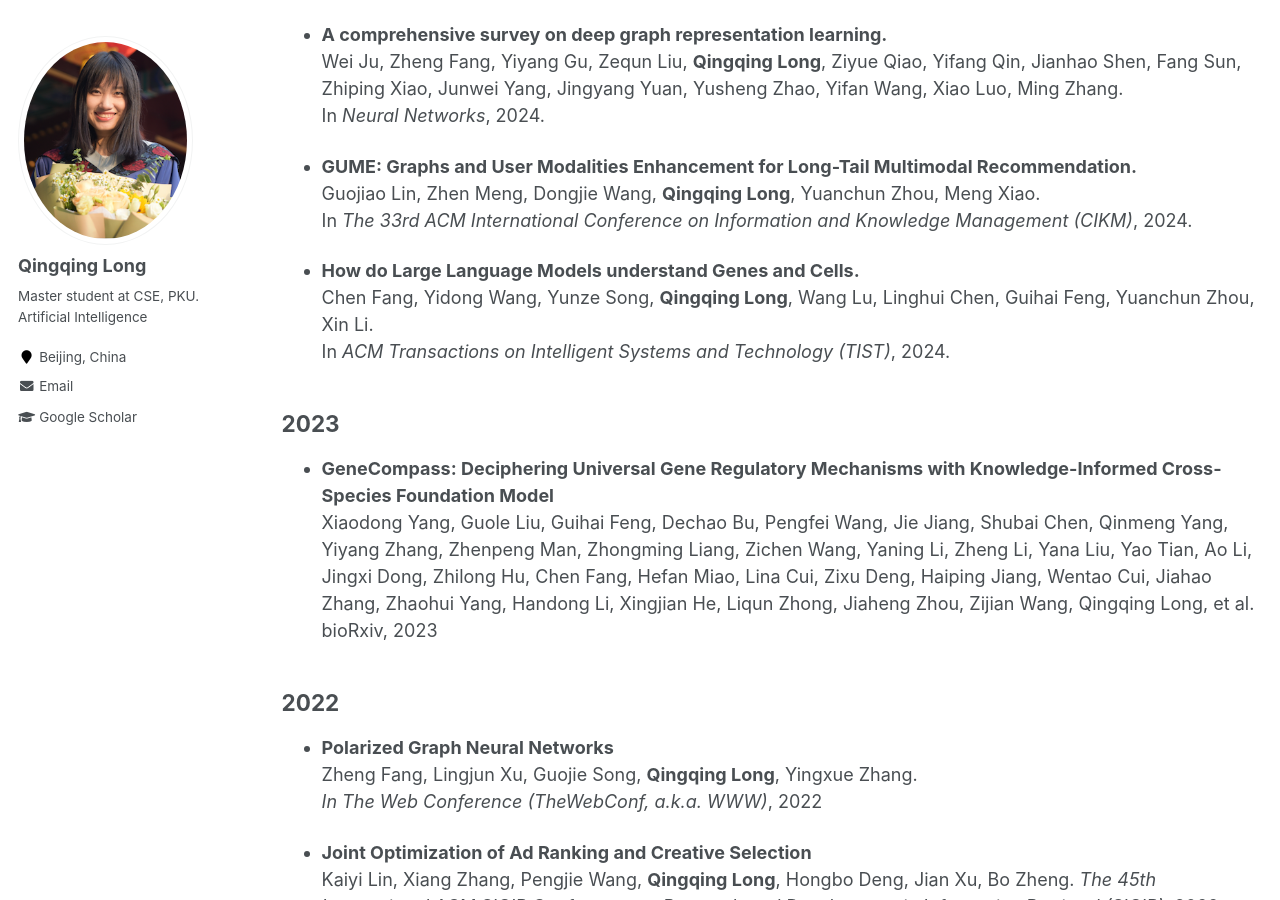
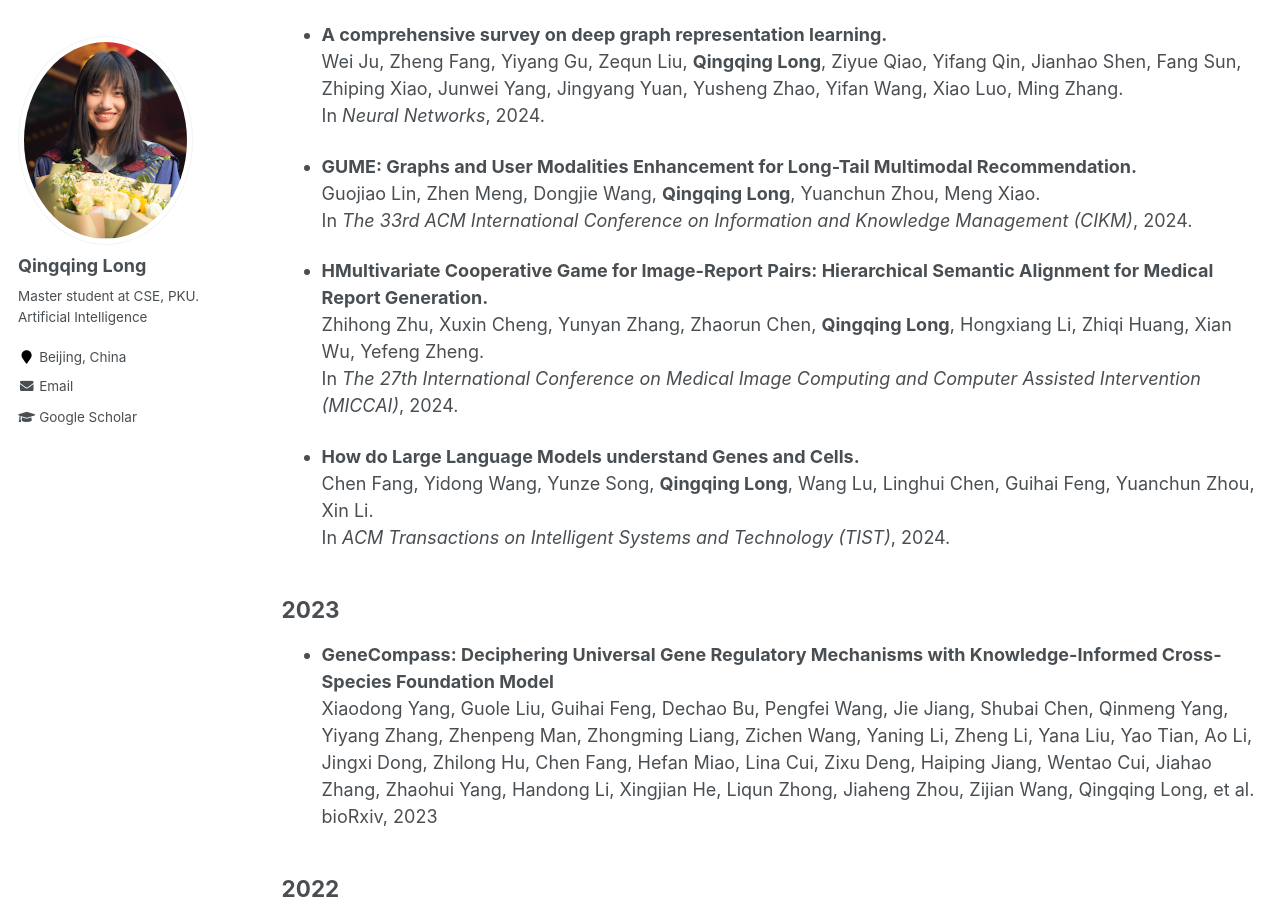
Before and after one commit to YimiAChack/YimiAChack.github.io, a Jekyll site: the page built from _pages/publications.md, in a window 1280 px wide and 900 px high, scrolled down 994 px. Built offline with Jekyll 4.4.1, drawn with Linux system fonts in a browser that asks for light colours.

Commit message:
Update publications.md

```diff
--- a/_pages/publications.md
+++ b/_pages/publications.md
@@ -30,6 +30,9 @@ Wei Ju, Zheng Fang, Yiyang Gu, Zequn Liu, **Qingqing Long**, Ziyue Qiao, Yifang
 
 * **GUME: Graphs and User Modalities Enhancement for Long-Tail Multimodal Recommendation.** <br>
 Guojiao Lin, Zhen Meng, Dongjie Wang, **Qingqing Long**, Yuanchun Zhou, Meng Xiao. <br>In *The 33rd ACM International Conference on Information and Knowledge Management (CIKM)*, 2024.
+
+* **HMultivariate Cooperative Game for Image-Report Pairs: Hierarchical Semantic Alignment for Medical Report Generation.** <br>
+Zhihong Zhu, Xuxin Cheng, Yunyan Zhang, Zhaorun Chen, **Qingqing Long**, Hongxiang Li, Zhiqi Huang, Xian Wu, Yefeng Zheng. <br>In *The 27th International Conference on Medical Image Computing and Computer Assisted Intervention (MICCAI)*, 2024.
 
 * **How do Large Language Models understand Genes and Cells.** <br>
 Chen Fang, Yidong Wang, Yunze Song, **Qingqing Long**, Wang Lu, Linghui Chen, Guihai Feng, Yuanchun Zhou, Xin Li. <br>In *ACM Transactions on Intelligent Systems and Technology (TIST)*, 2024.
```
